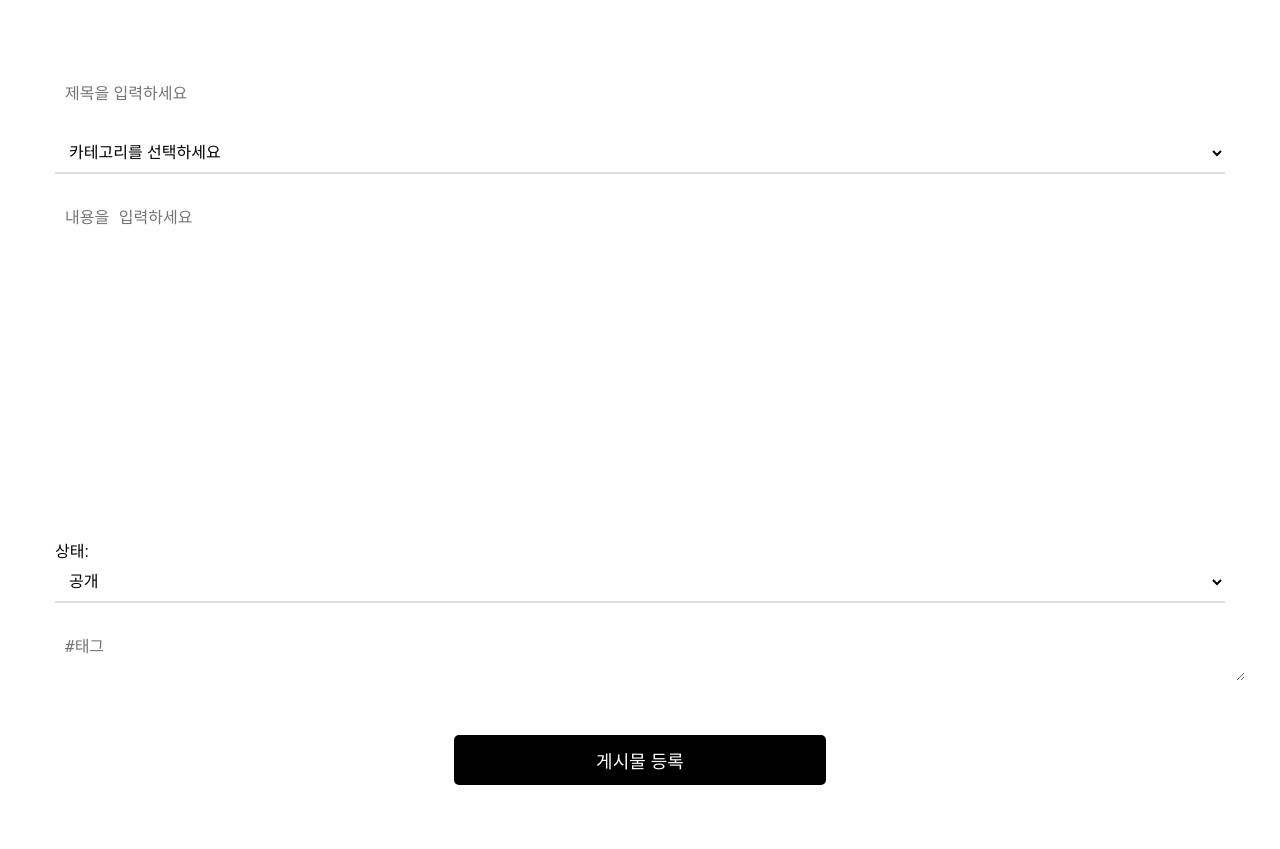
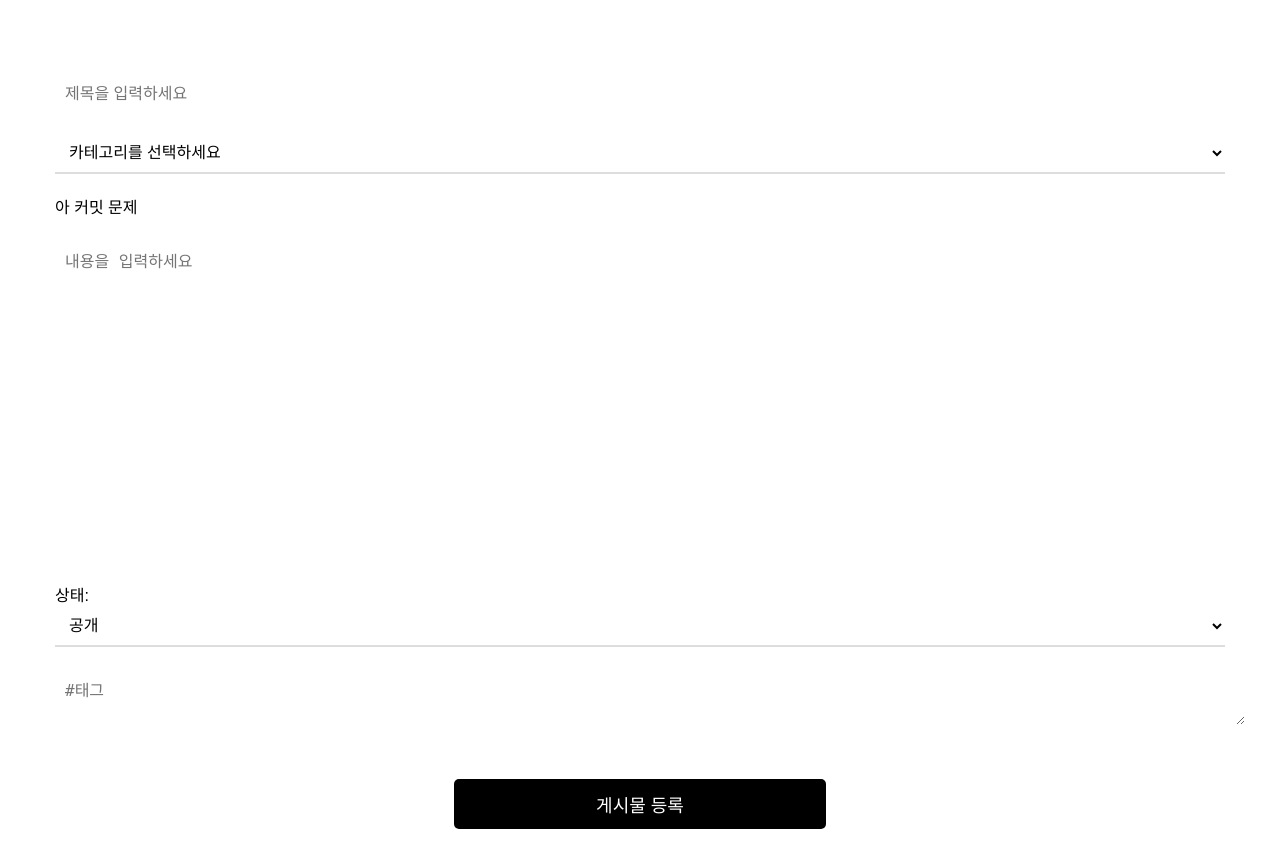
Before and after one commit to coder118/project, a Django app: page /book/post_create/ in a window 1280 px wide. Shown: the part 55-904 px from the top of the page. Before the commit the page ends 840 px from the top, so only its background shows below. Run offline with Django 4.2, Linux system fonts and the light colour scheme.

Commit message:
commit problem

```diff
--- a/web_project_venv/mysite/book/templates/book/post_create.html
+++ b/web_project_venv/mysite/book/templates/book/post_create.html
@@ -182,7 +182,7 @@
                     editor.style.fontWeight = bold;
                 }required
             </script> {% endcomment %}
-
+            <span>아 커밋 문제 </span>
             <script>
                 tinymce.init({
                     selector: '#content',  // 사용할 텍스트 영역의 id
```
